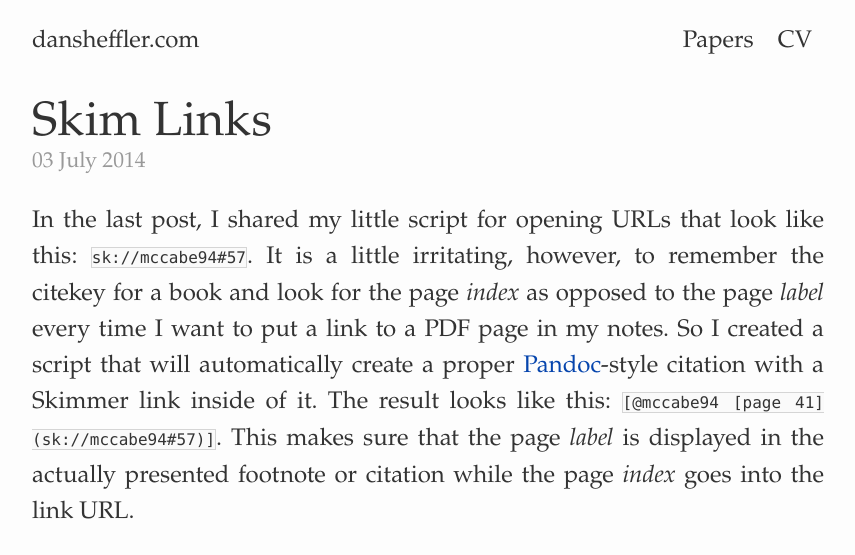
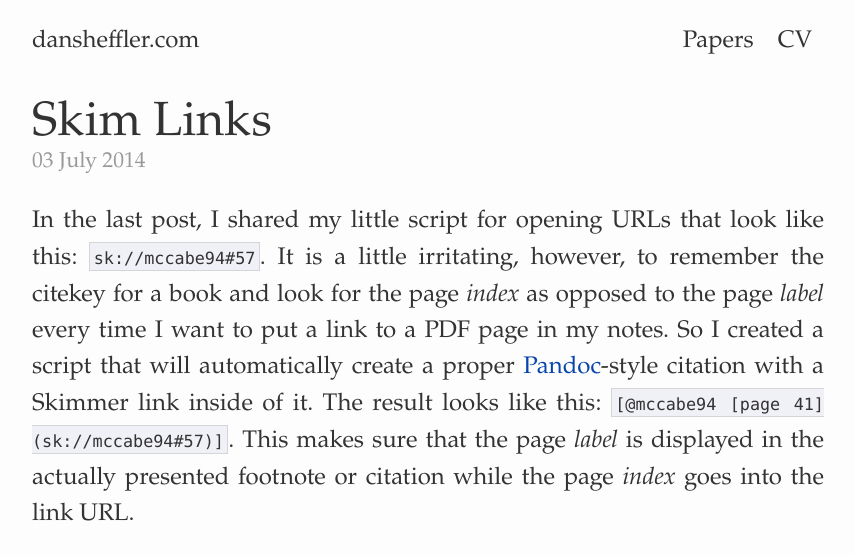
Before and after one commit to dansheffler/dtsheffler.com, a Jekyll site: the page built from index.html, in a window 1280 px wide. Shown: the top 555 px of the page, without its empty margins (212-1067 px from the left). Built offline with Jekyll 4.4.1, drawn with Linux system fonts in a browser that asks for light colours; Markdown is read by kramdown in place of the engine named in the settings; grey boxes are pictures that could not be loaded.

Commit message:
Fixed slight error with CSS for inline code.

```diff
--- a/css/Clownfart.css
+++ b/css/Clownfart.css
@@ -195,7 +195,7 @@ pre { white-space: pre; white-space: pre-wrap; word-wrap: break-word; }
 /*Code Box */
 
 body pre{
-font-family:Consolas,Menlo,"Courier New",monospace;
+font-family:Consolas,Menlo,Courier,monospace;
 font-size:0.8em;
 line-height:25px;
 max-height: 20em;
@@ -225,15 +225,14 @@ border: 0;
 }
 
 .gist .gist-file .gist-data .line-data {
-width: 100%;
+    width: 100%;
 }
 body p code {
-  font-family:Consolas,Menlo,"Courier New",monospace;
-  font-size:16px;
-  line-height:25px;
-  max-height: 10em;
-  background-color:#fafafa;
-  border:1px solid #d5d5d5;
+    font-family:Consolas,Menlo,Courier,monospace;
+    font-size: 0.7em;
+    border: 1px solid #d5d5d5;
+    background: #f0f0f7;
+    padding: 0.3em 0.2em 0.1em 0.2em;
 }
 
 /*body pre::-webkit-scrollbar{
```
